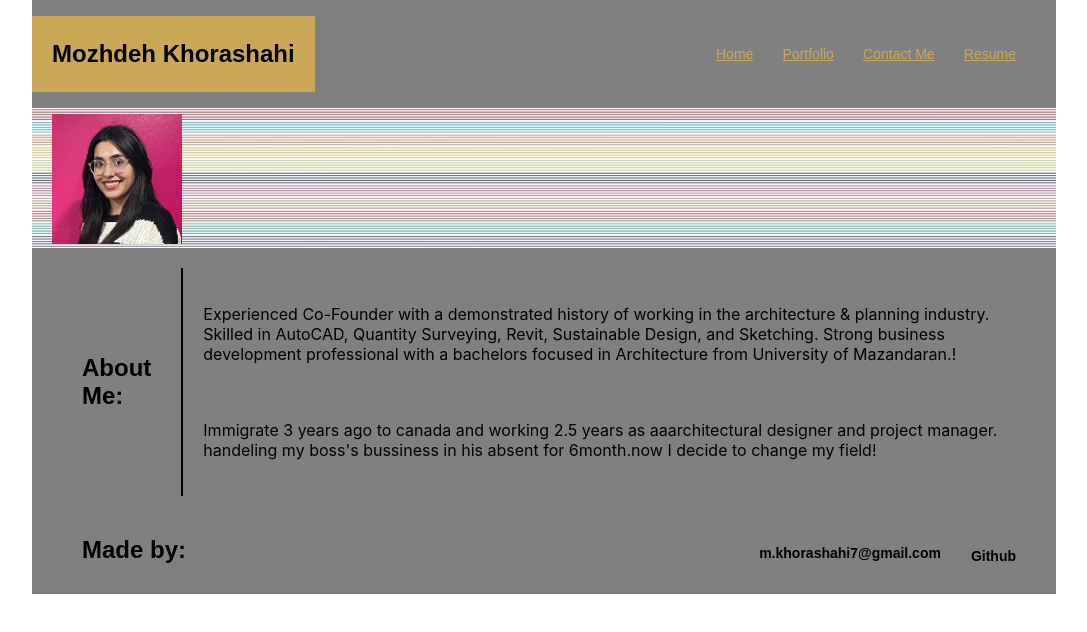
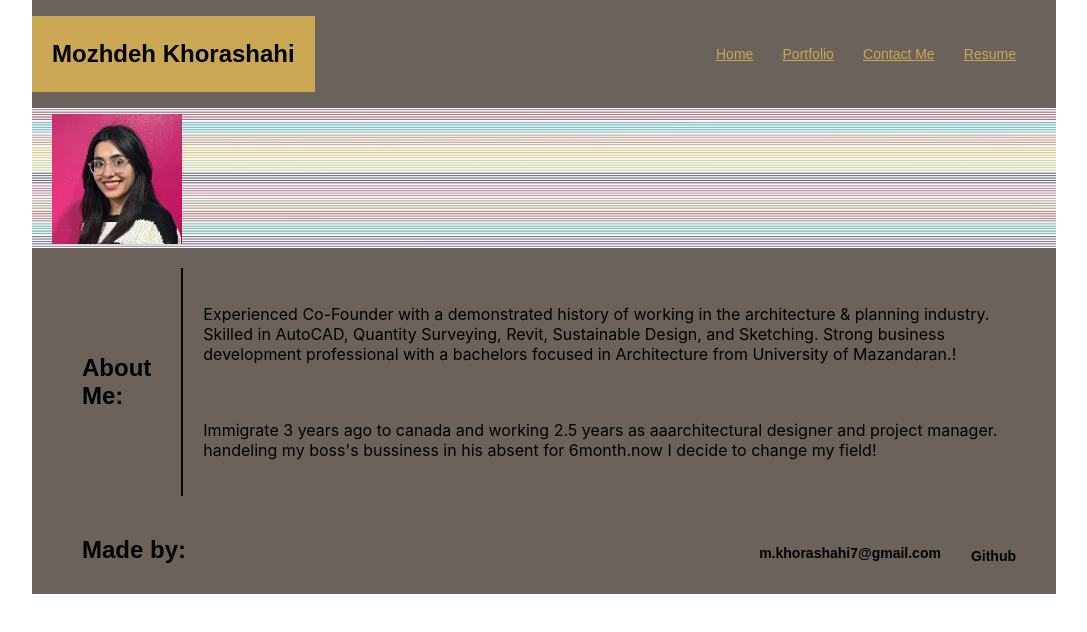
Before and after one commit to mojsun/portfolio-react, a React (Create React App) app: page / in a window 1280 px wide. Shown: the top 632 px of the page, without its empty margins (96-1183 px from the left). Built offline with nearby package versions, Linux system fonts and the light colour scheme.

Commit message:
changing css

```diff
--- a/src/App.css
+++ b/src/App.css
@@ -1,6 +1,6 @@
 .container {
   /* width: 800px;*/
-  background-color: grey;
+  background-color: rgb(107, 99, 91);
   max-width: 100%;
   height: auto;
   margin: 0 10%;
```
